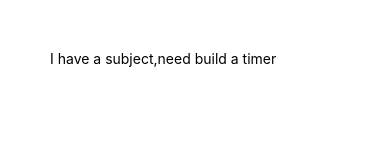
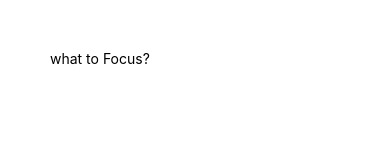
Before and after one commit to zdTang/my-app-react_native, a React Native app: screen / in a window 390 px wide. Shown: the top 167 px of the page. Built offline with nearby package versions, Linux system fonts and the light colour scheme.

Commit message:
3-11. Creating Our Focus Feature
create a 'Focus' component and import it into App component.

Also, using style={ } to add style to component

```diff
--- a/App.js
+++ b/App.js
@@ -1,16 +1,13 @@
 import React,{useState} from "react";
 import { View, StyleSheet,Text } from "react-native";
-
+import Focus from "./src/features/Focus"
 const App = () => {
 
 const [focusSubject, setFocusSubject]=useState("Reading");
 
-    return (
-      <View style={styles.container}>
-        {focusSubject
-        ?(<Text>I have a subject,need build a timer</Text>)
-        :(<Text>I don't have a subject</Text>)}
-      </View>
+    return (focusSubject
+      ?<Focus/>
+      :<View ><Text style={styles.container}>I don't have a subject</Text></View>
     );
 }
 
@@ -19,6 +16,7 @@ const [focusSubject, setFocusSubject]=useState("Reading");
 
 const styles = StyleSheet.create({
   container: {
+    flex:1,
     padding:50
   },
 
--- /dev/null
+++ b/src/features/Focus.js
@@ -0,0 +1,29 @@
+import React from "react";
+import {
+    View,
+    StyleSheet,
+    Text
+} from "react-native";
+
+export const Focus = () => {
+
+
+
+    return (
+    <View>
+    <Text style={styles.container}>what to Focus?</Text>
+    </View>
+    );
+}
+
+
+
+
+const styles = StyleSheet.create({
+    container: {
+        padding: 50
+    },
+
+});
+
+export default Focus;
```
